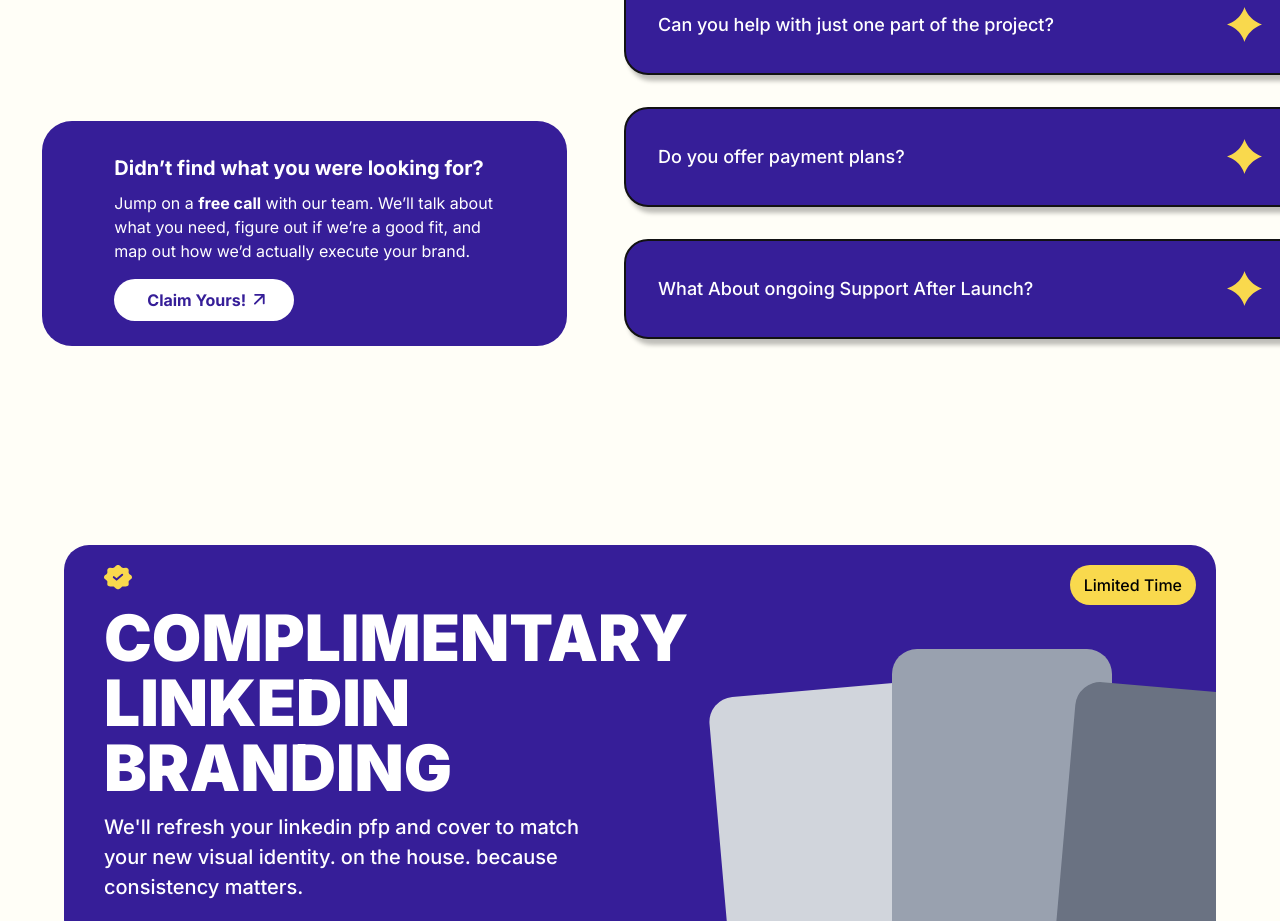
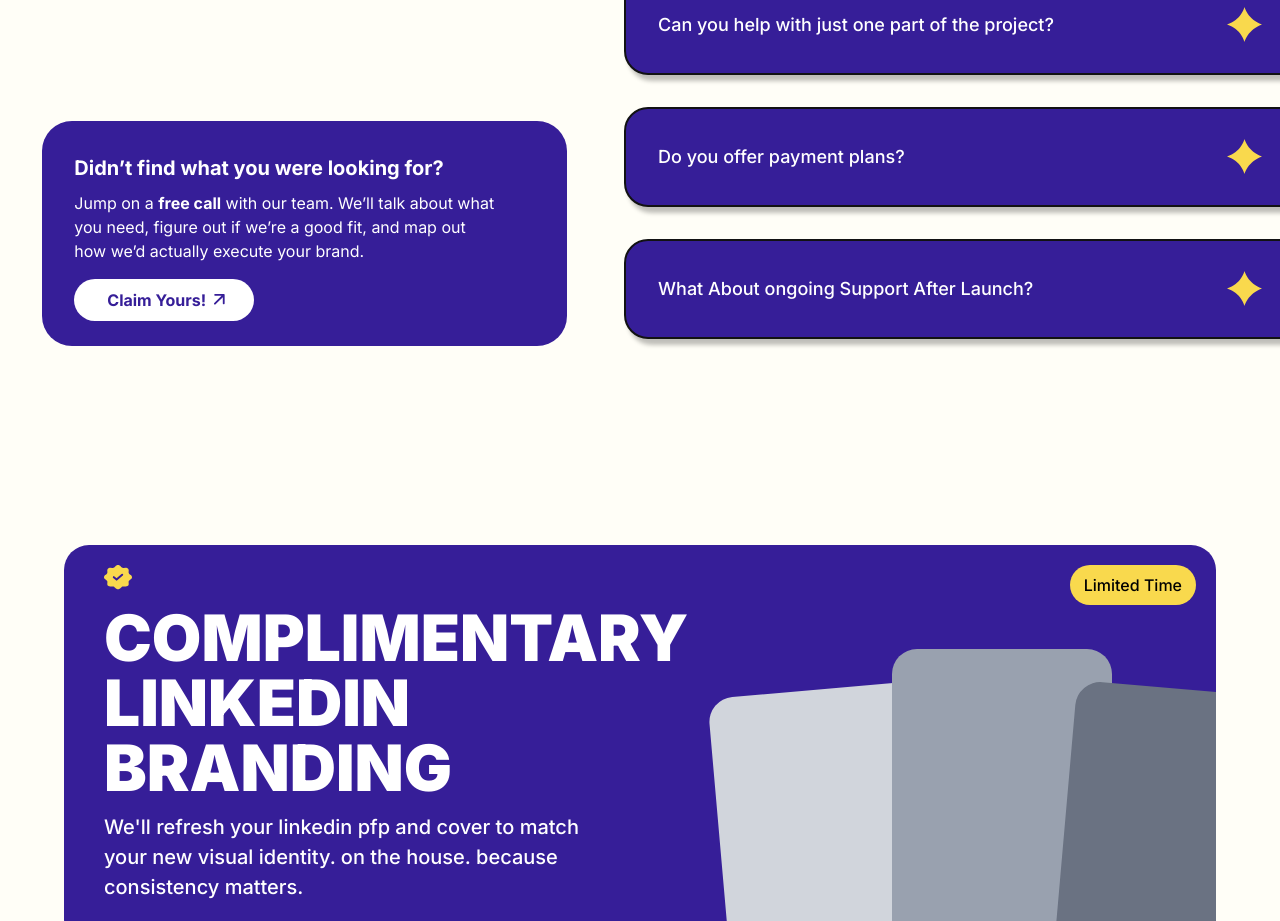
Before and after one commit to cyber-zeff/vistazo-main, a Next.js app: page / in a window 1280 px wide. Shown: the part 4713-5634 px from the top of the page. Built offline with nearby package versions, Linux system fonts and the light colour scheme.

Commit message:
fix:space issues

```diff
--- a/app/components/FAQ.tsx
+++ b/app/components/FAQ.tsx
@@ -69,7 +69,7 @@ export default function FAQSection() {
                     </div>
 
                     {/* CTA Card */}
-                    <div className="bg-[#361E98] text-white rounded-[30px] p-8 flex flex-col md:w-171 md:px-18 sm:w-131.25 sm:h-56.25 xl:w-131.25 xl:h-56.25">
+                    <div className="bg-[#361E98] text-white rounded-[30px] p-8 flex flex-col md:w-171 md:px-18 xl:px-8 px-8 sm:w-131.25 sm:h-56.25 xl:w-131.25 xl:h-56.25">
                         <h3 className="text-[20px] font-bold mb-2 leading-normal">
                             Didn’t find what you were looking for?
                         </h3>
@@ -92,7 +92,7 @@ export default function FAQSection() {
                 </div>
 
                 {/* ================= RIGHT COLUMN ================= */}
-                <div className="grid gap-8 text-white">
+                <div className="grid gap-8 text-white overflow-visible">
                     {faqs.map((faq, index) => {
                         const isOpen = activeIndex === index;
                         const isMobile = useIsMobile();
```
